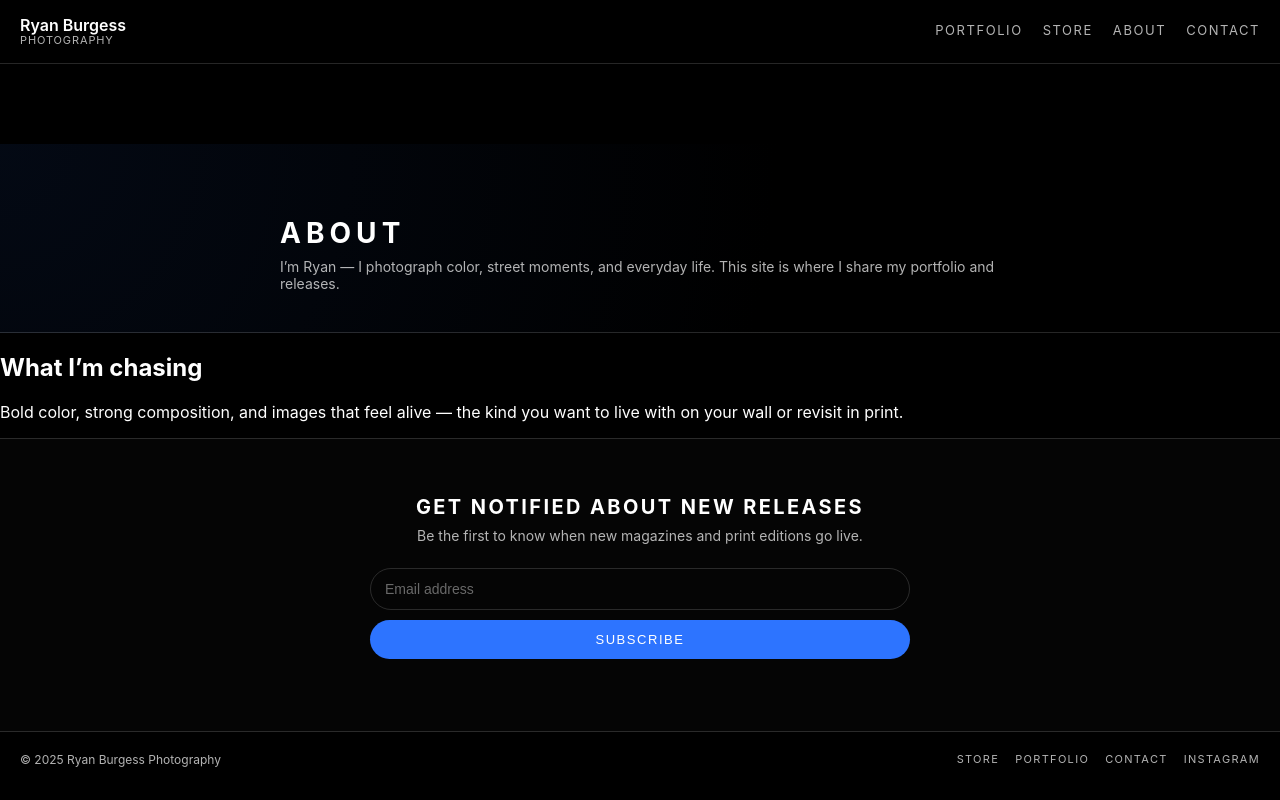
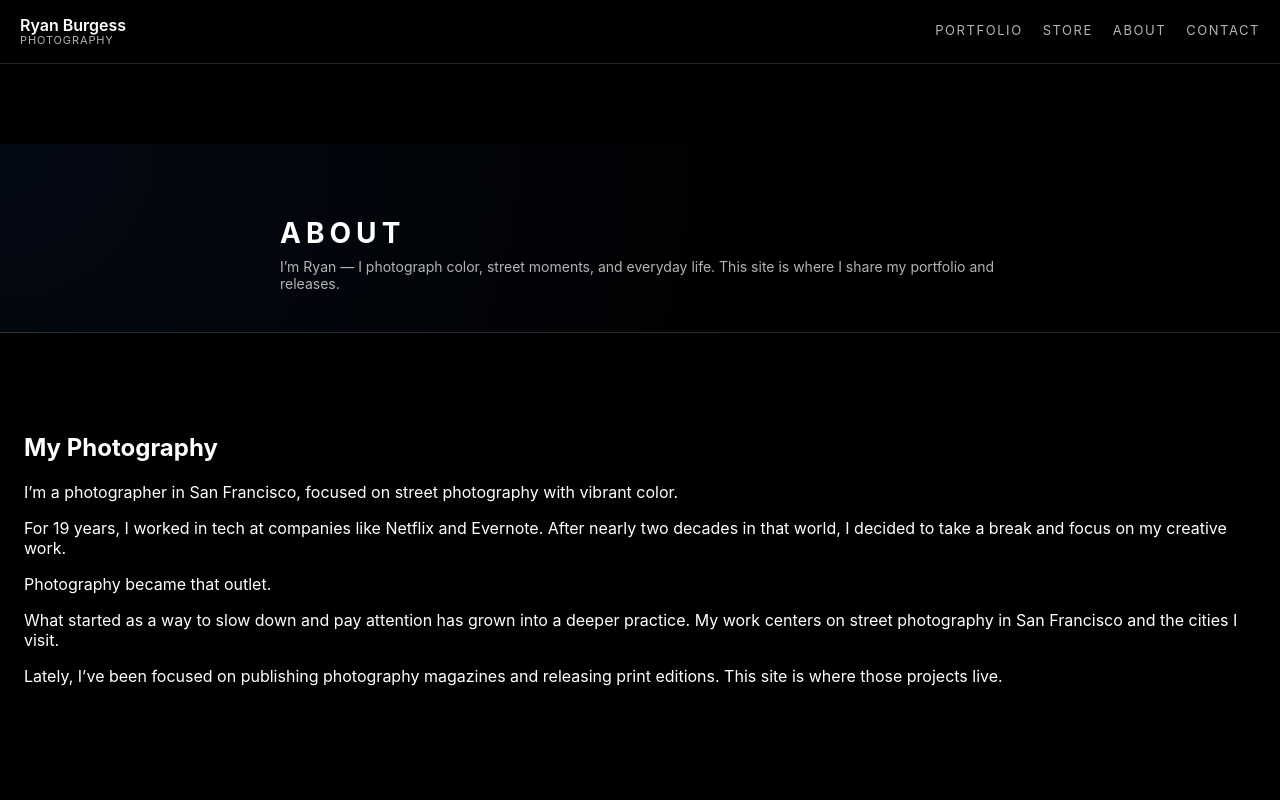
Before and after one commit to ryanburgess/ryanburgess.github.io, a React (Vite) app: page /about in a window 1280 px wide. Shown: the top 800 px of the page. Built offline with nearby package versions, Linux system fonts and the light colour scheme.

Commit message:
create about content

```diff
--- a/src/index.css
+++ b/src/index.css
@@ -1359,3 +1359,25 @@
   background-position: center;
   background-repeat: no-repeat;
 }
+
+.about-page {
+  padding: 80px 24px 120px;
+}
+
+.about-inner {
+  max-width: 720px;       /* key change */
+  margin: 0 auto;
+  display: grid;
+  gap: 28px;
+}
+
+.about-inner h1,
+.about-inner h2 {
+  margin: 0;
+}
+
+.about-inner p {
+  font-size: 16px;
+  line-height: 1.6;
+  color: rgba(255, 255, 255, 0.8);
+}
--- a/src/pages/About.jsx
+++ b/src/pages/About.jsx
@@ -14,12 +14,17 @@
       </section>
 
       <section className="page-content">
-        <div className="content-inner">
-          <h2>What I’m chasing</h2>
-          <p>
-            Bold color, strong composition, and images that feel alive — the kind
-            you want to live with on your wall or revisit in print.
-          </p>
+        <div className="content-inner about-page">
+          <h2>My Photography</h2>
+          <p>I’m a photographer in San Francisco, focused on street photography with vibrant color.</p>
+
+<p>For 19 years, I worked in tech at companies like Netflix and Evernote. After nearly two decades in that world, I decided to take a break and focus on my creative work.</p>
+
+<p>Photography became that outlet.</p>
+
+<p>What started as a way to slow down and pay attention has grown into a deeper practice. My work centers on street photography in San Francisco and the cities I visit.</p>
+
+<p>Lately, I’ve been focused on publishing photography magazines and releasing print editions. This site is where those projects live.</p>
         </div>
       </section>
     </SiteLayout>
```
